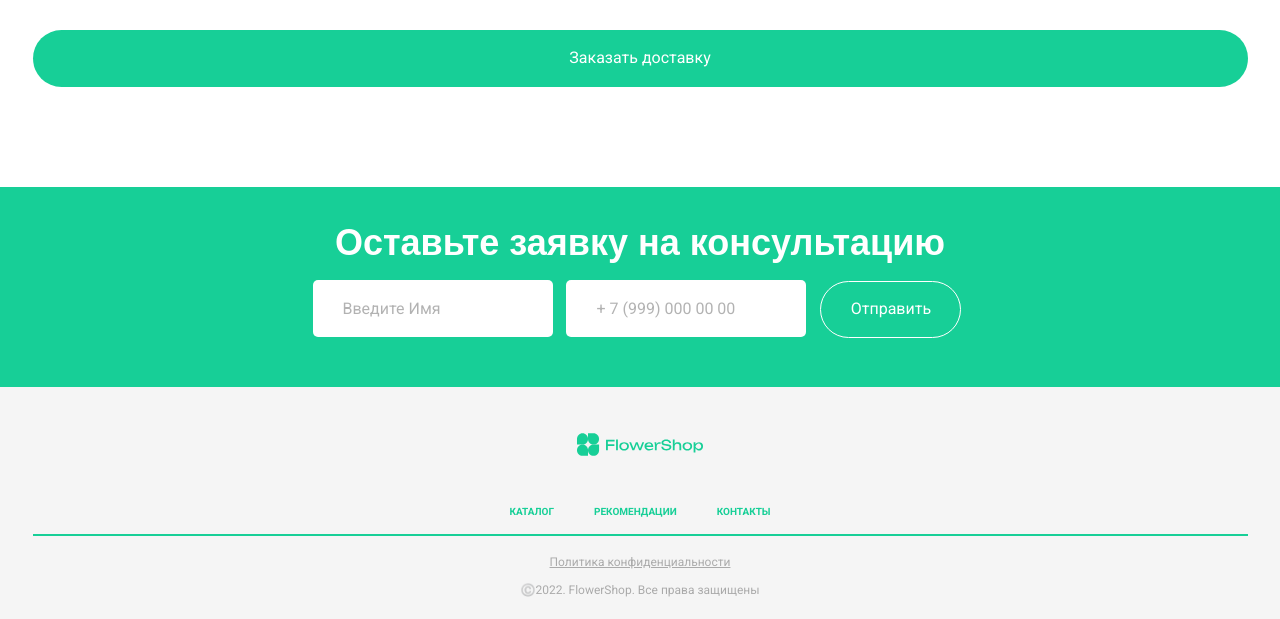
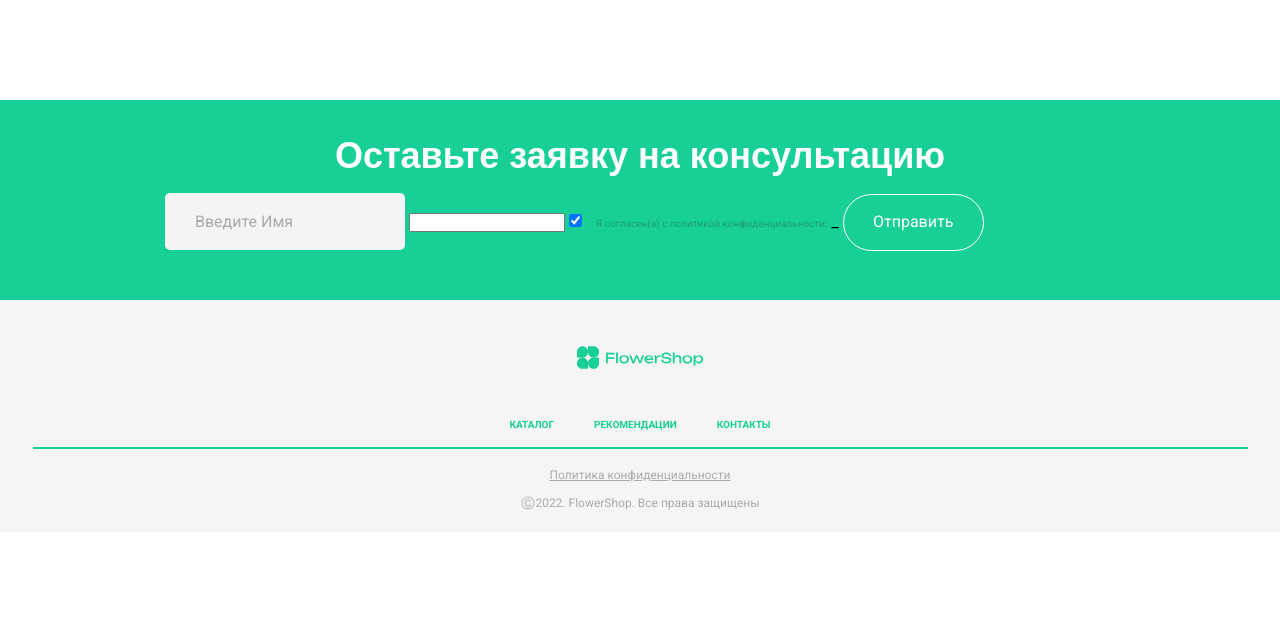
Before and after one commit to Boltasov/dvmn_flowers, a Django app: page /result/1/1 in a window 1280 px wide. Shown: the part 1206-1825 px from the top of the page. After the commit the page ends 1716 px from the top, so only its background shows below. Run offline with Django 4.2, Linux system fonts and the light colour scheme; data comes from the database, SQL or seed files in the repository; some web fonts are replaced.

Commit message:
Add consultation block

```diff
--- a/shop/forms.py
+++ b/shop/forms.py
@@ -18,6 +18,6 @@
     )
     checkbox = forms.BooleanField(required=True,
                                   widget=forms.CheckboxInput(),
-                                  label='Я согласен(а) с политикой конфидециоальности',
+                                  label='Я согласен(а) с политикой конфиденциальности',
                                   initial=True
                                   )
--- a/shop/static/css/main.css
+++ b/shop/static/css/main.css
@@ -249,7 +249,7 @@
 color: #FFFFFF;
 }
 .consultation__form {
-	width: 655px;
+	width: 950px;
 	margin: 0 auto;
 }
 .consultation__form_input {
--- a/shop/templates/block-consultation.html
+++ b/shop/templates/block-consultation.html
@@ -2,10 +2,17 @@
     <div class="container">
         <div class="consultation">
             <div class="title consultation__title">Оставьте заявку на консультацию</div>
-            <form action="#" class="consultation__form">
-                <input type="text" name="fname" class="consultation__form_input" placeholder="Введите Имя" required>
-                <input type="text" name="tel" class="consultation__form_input" placeholder="+ 7 (999) 000 00 00" required>
-                <button type="submit" class="consultation__form_btn">Отправить</button>
+            <form action="{% url "shop:consultation" %}" class="consultation__form" method="post">
+              {% for field in form %}
+                {% if field.name == 'checkbox' %}
+                  {{ field }}	<span class="chekbox__intro">{{ field.label_tag }}</span>
+                {% else %}
+                  {{ field }}
+                  {{ field.error }}
+                {% endif %}
+              {% endfor %}
+              {% csrf_token %}
+_              <button type="submit" class="consultation__form_btn">Отправить</button>
             </form>
         </div>
     </div>
--- a/shop/templates/contacts.html
+++ b/shop/templates/contacts.html
@@ -23,7 +23,6 @@
                     <script type="text/javascript" charset="utf-8" async src="https://api-maps.yandex.ru/services/constructor/1.0/js/?um=constructor%3Af39d7a7f1829359b6ffe21ab6356fcaeace17d528d6522dba8772f885c8b1a7d&amp;width=398&amp;height=316&amp;lang=ru_RU&amp;scroll=true"></script>
                 </div>
             </div>
-            <button class="btn contacts__btn">Заказать доставку</button>
         </div>
     </div>
 </section>
--- a/shop/templates/result.html
+++ b/shop/templates/result.html
@@ -32,12 +32,12 @@
 					<div class="result__items">
 						<div class="title result__items_title">{{ bouquet.name }}</div>
 						<div class="result__items_price">{{ bouquet.price }} руб</div>
-						<button class="btn result__items_btn">Заказать букет</button>
+						<button class="btn result__items_btn" onclick="window.location.href='{% url "shop:order" %}?bouquet={{ bouquet.id }}'">Заказать букет</button>
 						<hr class="result__items_line" />
 						<div class="result__items_intro">Хотите что-то более специальное?</div>
 						<div class="result__items_block">
-							<button class="btn largeBtn result__items_block__btn">Смотреть всю коллекцию</button>
-							<button class="btn largeBtn result__items_block__btn">Заказать консультацию</button>
+							<button class="btn largeBtn result__items_block__btn" onclick="location.href='{% url "shop:catalog" %}'">Смотреть всю коллекцию</button>
+							<button class="btn largeBtn result__items_block__btn" onclick="location.href='{% url "shop:consultation" %}'">Заказать консультацию</button>
 						</div>
 					</div>
 				</div>
--- a/shop/views.py
+++ b/shop/views.py
@@ -9,8 +9,10 @@
 def main_page(request):
     popular_bouquets = Bouquet.objects.all()\
         .annotate(count=Count('orders')).order_by('-count')[:3]
+    form = ConsultationFortm()
     return render(request, 'index.html', {
         'recomendations': popular_bouquets,
+        'form': form,
     })
 
 
@@ -19,6 +21,7 @@
     paginator = Paginator(catalog_bouquets, 6)
     number_pages = int(request.GET.get('page', 1))
     bouquets = []
+    form = ConsultationFortm()
     for page in range(1, number_pages + 1):
         print('We are here')
         bouquets = bouquets + list(paginator.page(page))
@@ -31,13 +34,16 @@
         'catalog': chunks,
         'next_page': next_page,
         'button': button,
+        'form': form,
     })
 
 
 def show_card(request, id):
     bouquet = get_object_or_404(Bouquet, id=id)
+    form = ConsultationFortm()
     return render(request, 'card.html', {
         'bouquet': bouquet,
+        'form': form,
     })
 
 
@@ -62,6 +68,7 @@
 
 
 def result(request, event_id, price_level):
+    form = ConsultationFortm()
     match price_level:
         case 'low':
             best_bouquet = Event.objects.get(pk=event_id).bouquets.all().filter(price__lt=2000).first()
@@ -71,7 +78,8 @@
             best_bouquet = Event.objects.get(pk=event_id).bouquets.all().filter(price__gt=5000).first()
         case _:
             best_bouquet = Event.objects.get(pk=event_id).bouquets.all().first()
-    return render(request, 'result.html', {'bouquet': best_bouquet})
+    return render(request, 'result.html', {'bouquet': best_bouquet,
+                                           'form': form})
 
 
 def consultation(request):
```
Also changed, not shown: shop/templates/consultation.html (+7 -2 lines).
